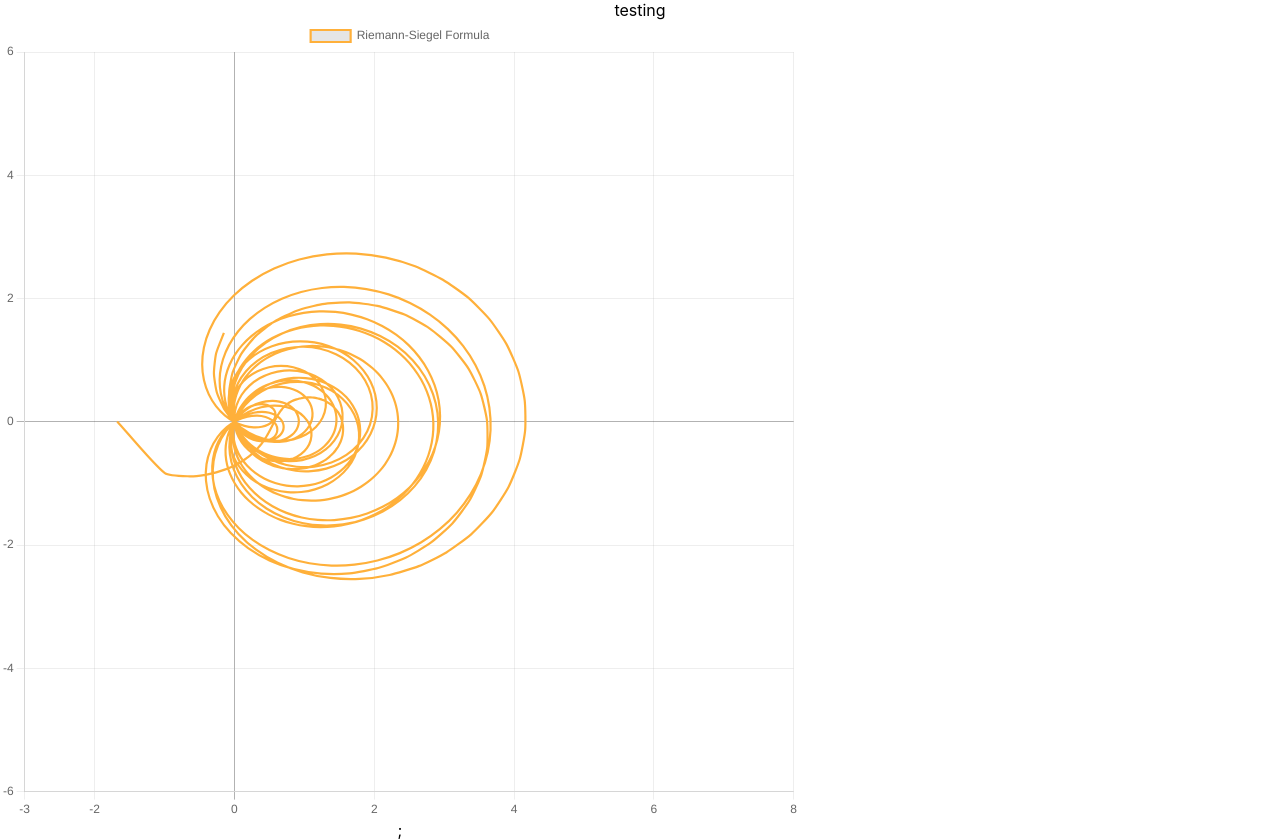
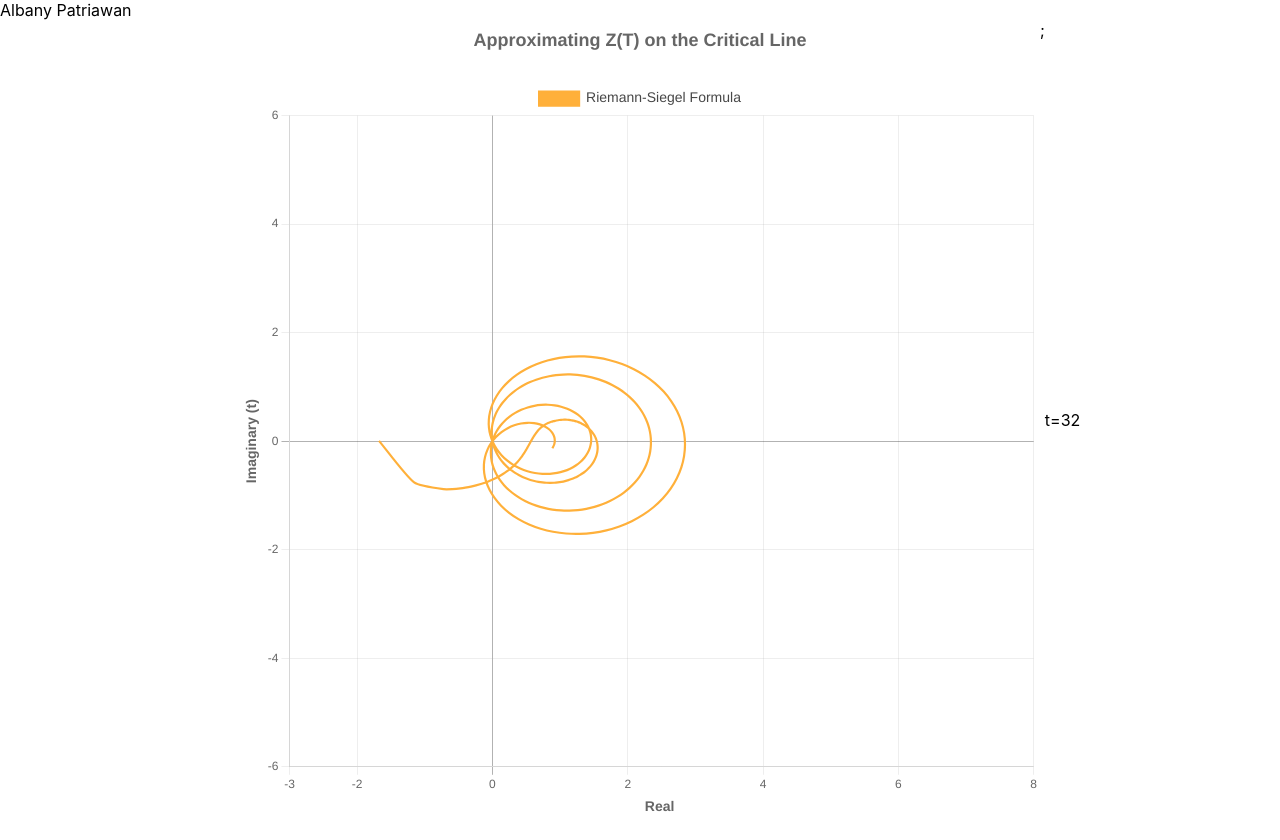
Before and after one commit to reddesignsguy/riemann-zeta-functions, a React (Create React App) app: page / in a window 1280 px wide. Built offline with nearby package versions, Linux system fonts and the light colour scheme.

Commit message:
added titles to graph

```diff
--- a/src/App.tsx
+++ b/src/App.tsx
@@ -14,6 +14,9 @@ import { Scatter } from "react-chartjs-2";
 import { zeta, complex, Complex, round } from "mathjs";
 import * as riemann from "./utils/riemann";
 
+let t = 0.13;
+const step = 0.1;
+
 ChartJS.register(
   LinearScale,
   PointElement,
@@ -28,10 +31,11 @@ export let data = {
   datasets: [
     {
       label: "Riemann-Siegel Formula",
-      data: [], // scatter expects [{ x, y }]
+      data: [],
       borderColor: "rgb(255, 176, 58)",
+      backgroundColor: "rgb(255, 176, 58)",
       borderWidth: 2.2,
-      showLine: true, // optional: disables connecting lines
+      showLine: true,
       lineWidth: 0.2,
       tension: 0.2,
       pointRadius: 0,
@@ -43,6 +47,14 @@ export const options = {
   maintainAspectRatio: false,
   scales: {
     x: {
+      title: {
+        display: true,
+        text: "Real ", // ⬅️ your custom y-axis title
+        font: {
+          weight: 600,
+          size: 14,
+        },
+      },
       display: true,
       min: -3,
       max: 8,
@@ -55,6 +67,14 @@ export const options = {
       },
     },
     y: {
+      title: {
+        display: true,
+        text: "Imaginary (t)", // ⬅️ your custom y-axis title
+        font: {
+          weight: 600,
+          size: 14,
+        },
+      },
       grid: {
         color: (ctx: any) =>
           ctx.tick.value === 0
@@ -66,12 +86,34 @@ export const options = {
       max: 6,
     },
   },
+  plugins: {
+    title: {
+      display: true,
+      text: "Approximating Z(T) on the Critical Line",
+      font: {
+        weight: 600, // 👈 Makes the title bold
+        size: 18, // (optional) You can set size too
+      },
+      padding: {
+        top: 10,
+        bottom: 30,
+      },
+    },
+    legend: {
+      labels: {
+        font: {
+          weight: 400,
+          size: 14,
+        },
+        color: "#474747", // Optional: legend text color
+      },
+    },
+  },
 };
 
-let t = 0.13;
-const step = 0.1;
 function App() {
   const graphRef = useRef(null);
+  const [tView, setTView] = useState(t);
 
   // Function to dynamically add a point
   const addPoint = (x: number, y: number) => {
@@ -80,12 +122,6 @@ function App() {
 
     chart.data.labels!.push(x);
     chart.data.datasets[0].data.push({ x, y });
-
-    // Limit number of points shown (optional)
-    // if (chart.data.labels!.length > 1000) {
-    //   chart.data.labels!.shift();
-    //   chart.data.datasets[0].data.shift();
-    // }
 
     chart.update("none"); // no animation
   };
@@ -97,19 +133,39 @@ function App() {
       const x = output.re;
       const y = output.im;
       addPoint(x, y);
-      console.log("input: ", t, "output: ", output);
 
       t += step;
-    }, 10);
+      t = round(t, 1);
+      setTView(t);
+    }, 25);
 
     return () => clearInterval(interval);
   }, []);
 
   return (
     <div className="App">
-      testing
-      <div style={{ width: "800px", height: "800px" }}>
+      <header style={{ textAlign: "left" }}>Albany Patriawan</header>
+      <div
+        style={{
+          width: "800px",
+          height: "800px",
+          margin: "auto",
+          display: "flex",
+          flexDirection: "row",
+        }}
+      >
         <Scatter ref={graphRef} options={options} data={data} />;
+        <span
+          style={{
+            display: "flex",
+            flexDirection: "row",
+            alignItems: "center",
+          }}
+        >
+          {" "}
+          <span>t=</span>
+          {tView}
+        </span>
       </div>
     </div>
   );
```
